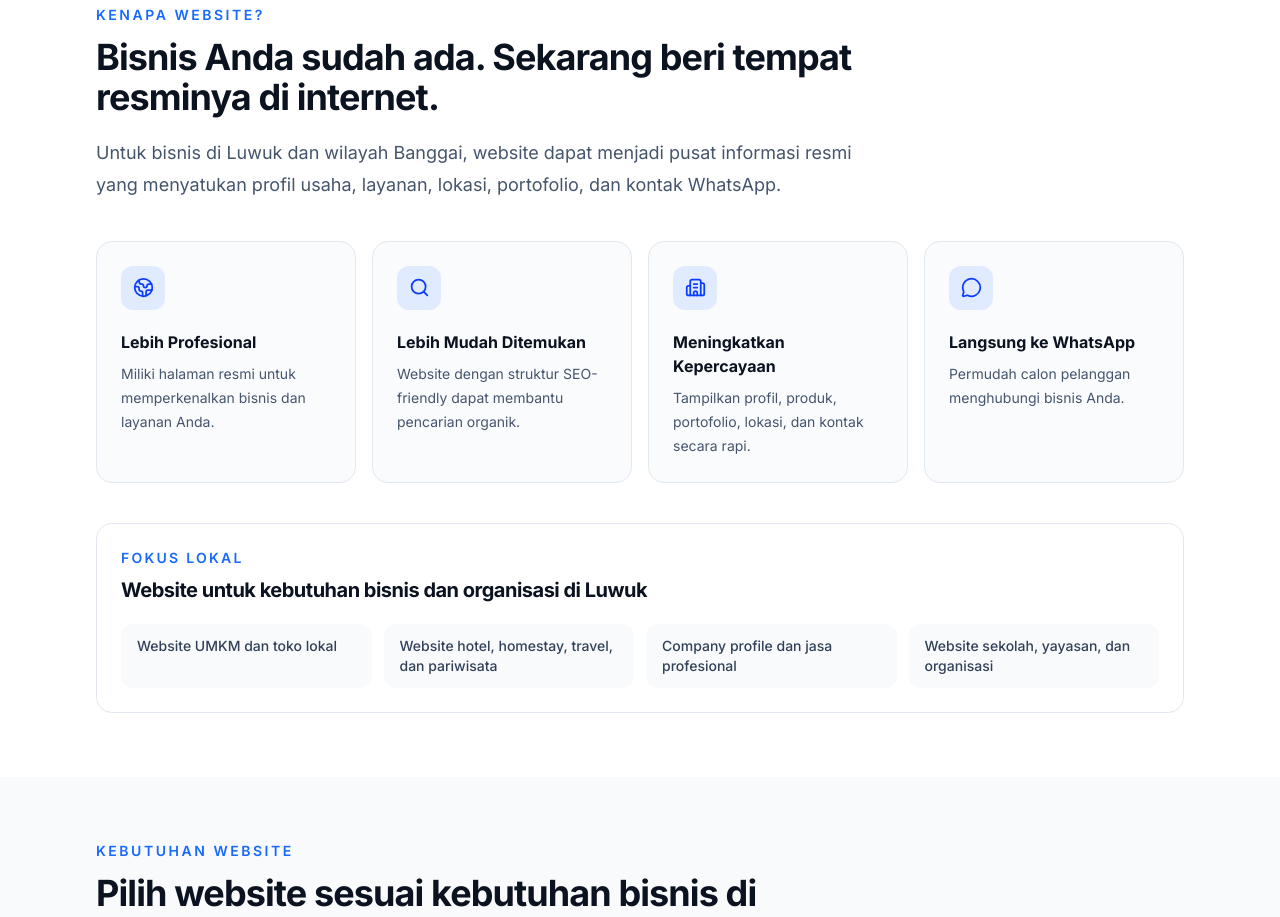
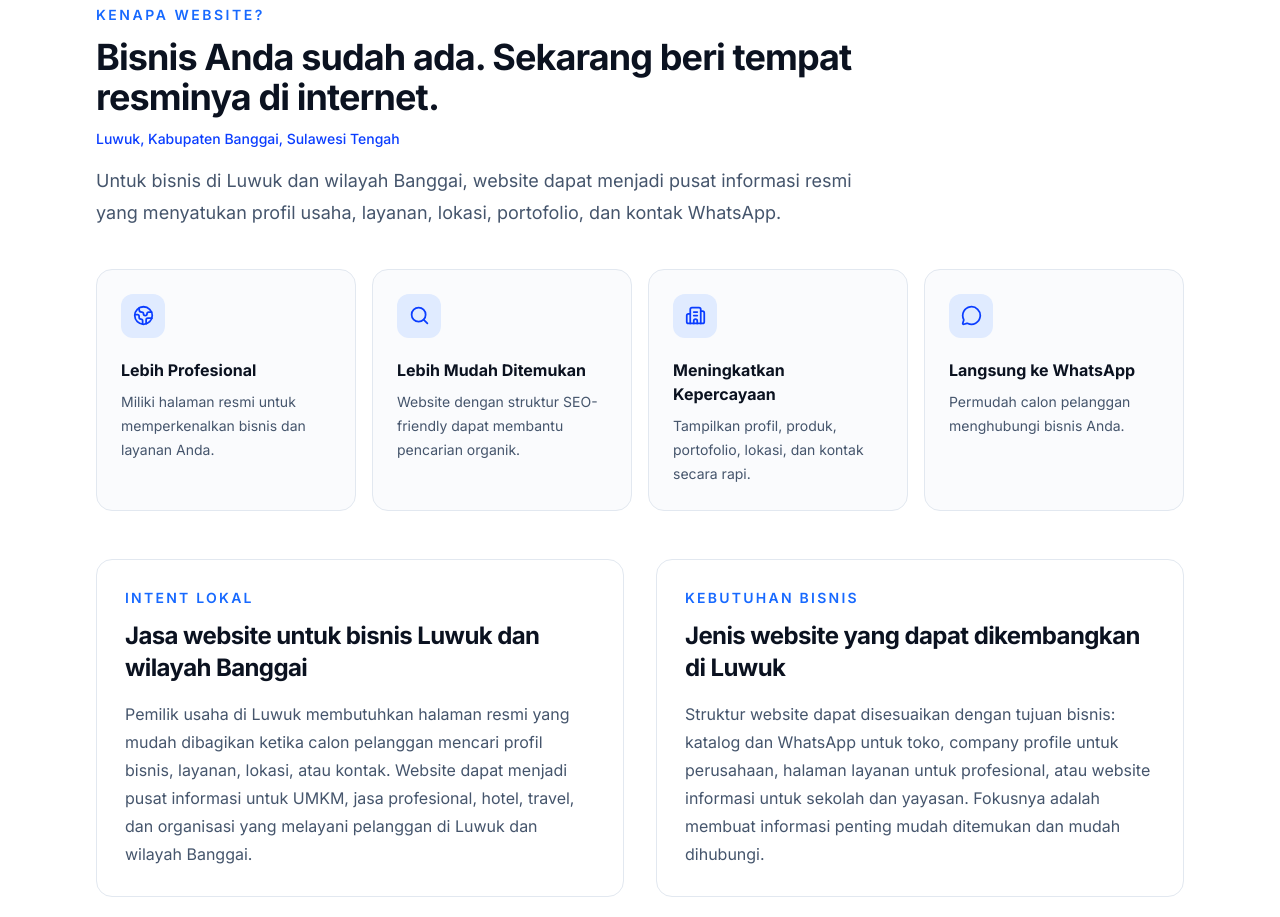
Before and after one commit to barrack3030-wq/NAKAMA-DIGITAL-UPGRADE, a React (Vite) app: page /luwuk/ in a window 1280 px wide. Shown: the part 980-1897 px from the top of the page. Built offline with nearby package versions, Linux system fonts and the light colour scheme.

Commit message:
seo: add distinct local intent content sections to pilot pages

```diff
--- a/src/pages/CityLanding.tsx
+++ b/src/pages/CityLanding.tsx
@@ -136,7 +136,7 @@ export default function CityLanding() {
           <div className="max-w-3xl">
             <p className="text-sm font-semibold uppercase tracking-[.18em] text-brand-600">Kenapa website?</p>
             <h2 className="mt-3 text-3xl font-bold tracking-tight sm:text-4xl">Bisnis Anda sudah ada. Sekarang beri tempat resminya di internet.</h2>
-            <p className="mt-5 text-lg leading-8 text-slate-600">{city.localContext}</p>
+            <p className="mt-3 text-sm font-medium text-brand-700">{city.locationLabel}</p><p className="mt-4 text-lg leading-8 text-slate-600">{city.localContext}</p>
           </div>
           <div className="mt-10 grid gap-4 sm:grid-cols-2 lg:grid-cols-4">
             {[
@@ -145,6 +145,19 @@ export default function CityLanding() {
               ['Meningkatkan Kepercayaan', 'Tampilkan profil, produk, portofolio, lokasi, dan kontak secara rapi.', Building2],
               ['Langsung ke WhatsApp', 'Permudah calon pelanggan menghubungi bisnis Anda.', MessageCircle],
             ].map(([title, text, Icon]) => <div key={title as string} className="rounded-2xl border border-slate-200 bg-slate-50/70 p-6"><div className="mb-5 flex h-11 w-11 items-center justify-center rounded-xl bg-brand-100 text-brand-700"><Icon size={21} /></div><h3 className="font-bold">{title as string}</h3><p className="mt-2 text-sm leading-6 text-slate-600">{text as string}</p></div>)}
+          </div>
+
+          <div className="mt-12 grid gap-8 lg:grid-cols-2">
+            <article className="rounded-2xl border border-slate-200 bg-white p-7">
+              <p className="text-sm font-semibold uppercase tracking-[.16em] text-brand-600">Intent lokal</p>
+              <h2 className="mt-3 text-2xl font-bold tracking-tight">{city.seoHeading}</h2>
+              <p className="mt-4 leading-7 text-slate-600">{city.seoParagraph}</p>
+            </article>
+            <article className="rounded-2xl border border-slate-200 bg-white p-7">
+              <p className="text-sm font-semibold uppercase tracking-[.16em] text-brand-600">Kebutuhan bisnis</p>
+              <h2 className="mt-3 text-2xl font-bold tracking-tight">{city.seoSecondHeading}</h2>
+              <p className="mt-4 leading-7 text-slate-600">{city.seoSecondParagraph}</p>
+            </article>
           </div>
 
           <div className="mt-10 rounded-2xl border border-slate-200 bg-white p-6">
```
